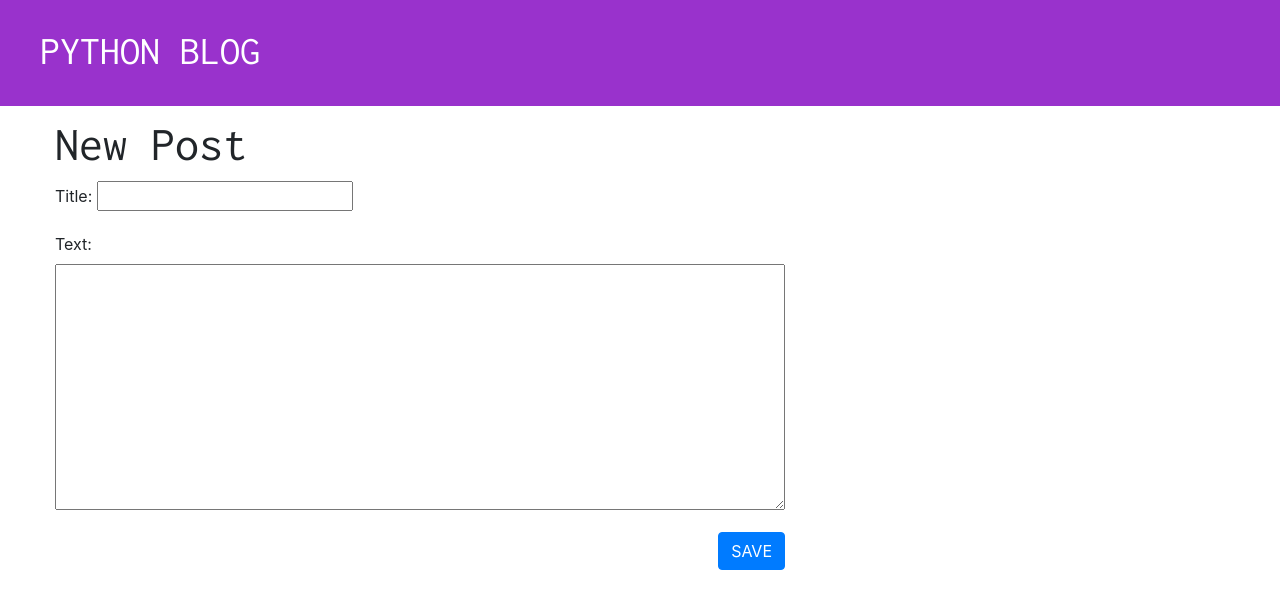
After one commit to ttezgel/django_blog, a Django app: page /post/new/ in a window 1280 px wide. The commit adds this page. Shown: the top 609 px of the page. Run offline with Django 3.2, Linux system fonts and the light colour scheme; some libraries are stand-ins or nearby versions.

Commit message:
Add feature to create new blog post

```diff
--- /dev/null
+++ b/blog/forms.py
@@ -0,0 +1,8 @@
+from django import forms
+from .models import Post
+
+
+class PostForm(forms.ModelForm):
+    class Meta:
+        model = Post
+        fields = ('title', 'text')
--- a/blog/static/css/blog.css
+++ b/blog/static/css/blog.css
@@ -31,3 +31,11 @@ h1, h2, h3, h4 {
 .post a {
     color: #000000;
 }
+
+.post-form-blog textarea {
+    width: 100%;
+}
+
+.post-form-blog .btn-primary {
+    float: right;
+}
--- a/blog/templates/blog/base.html
+++ b/blog/templates/blog/base.html
@@ -3,13 +3,13 @@
 <html lang="en">
 <head>
     <meta charset="UTF-8">
-    <title>My Blog</title>
+    <title>Python Blog</title>
     <link href="https://fonts.googleapis.com/css2?family=Inconsolata:wght@400;700&display=swap" rel="stylesheet">
     <link href="https://stackpath.bootstrapcdn.com/bootstrap/4.5.2/css/bootstrap.min.css" rel="stylesheet">
     <link href="{% static "css/blog.css" %}" rel="stylesheet">
 <body>
     <div class="page-header">
-        <h1><a href="{% url "index" %}">MY BLOG</a></h1>
+        <h1><a href="{% url "index" %}">PYTHON BLOG</a></h1>
     </div>
     <div class="content container">
         <div class="row">
--- a/blog/templates/blog/index.html
+++ b/blog/templates/blog/index.html
@@ -5,7 +5,7 @@
         <div class="post">
 
             <div class="date">
-                <p>Published: {{ post.published_date }}</p>
+                Published: {{ post.published_date }}
             </div>
 
             <h1><a href="{% url 'post_detail' pk=post.pk %}">{{ post.title }}</a></h1>
--- a/blog/templates/blog/post_detail.html
+++ b/blog/templates/blog/post_detail.html
@@ -5,7 +5,7 @@
 
         {% if post.published_date %}
             <div class="date">
-                {{ post.published_date }}
+                Published: {{ post.published_date }}
             </div>
         {% endif %}
 
--- /dev/null
+++ b/blog/templates/blog/post_edit.html
@@ -0,0 +1,10 @@
+{% extends 'blog/base.html' %}
+
+{% block content %}
+    <h1>New Post</h1>
+    <form method="post" class="post-form-blog">
+        {% csrf_token %}
+        {{ form.as_p }}
+    <button type="submit" class="btn btn-primary">SAVE</button>
+    </form>
+{% endblock %}
--- a/blog/urls.py
+++ b/blog/urls.py
@@ -3,5 +3,6 @@ from . import views
 
 urlpatterns = [
     path('', views.index, name='index'),
-    path('post/<int:pk>/', views.post_detail, name='post_detail')
+    path('post/<int:pk>/', views.post_detail, name='post_detail'),
+    path('post/new/', views.post_new, name='post_new')
 ]
--- a/blog/views.py
+++ b/blog/views.py
@@ -1,5 +1,7 @@
-from django.shortcuts import render, get_object_or_404
+from django.shortcuts import render, get_object_or_404, redirect
 from django.utils import timezone
+
+from .forms import PostForm
 from .models import Post
 
 
@@ -15,3 +17,18 @@ def post_detail(request, pk):
     post = get_object_or_404(Post, pk=pk)
     context = {'post': post}
     return render(request, 'blog/post_detail.html', context)
+
+
+def post_new(request):
+    if request.method == 'POST':
+        form = PostForm(request.POST)
+        if form.is_valid():
+            post = form.save(commit=False)
+            post.author = request.user
+            post.published_date = timezone.now()
+            post.save()
+            return redirect('post_detail', pk=post.pk)
+    else:
+        form = PostForm()
+        context = {'form': form}
+        return render(request, 'blog/post_edit.html', context)
```
Also changed, not shown: db.sqlite3.
